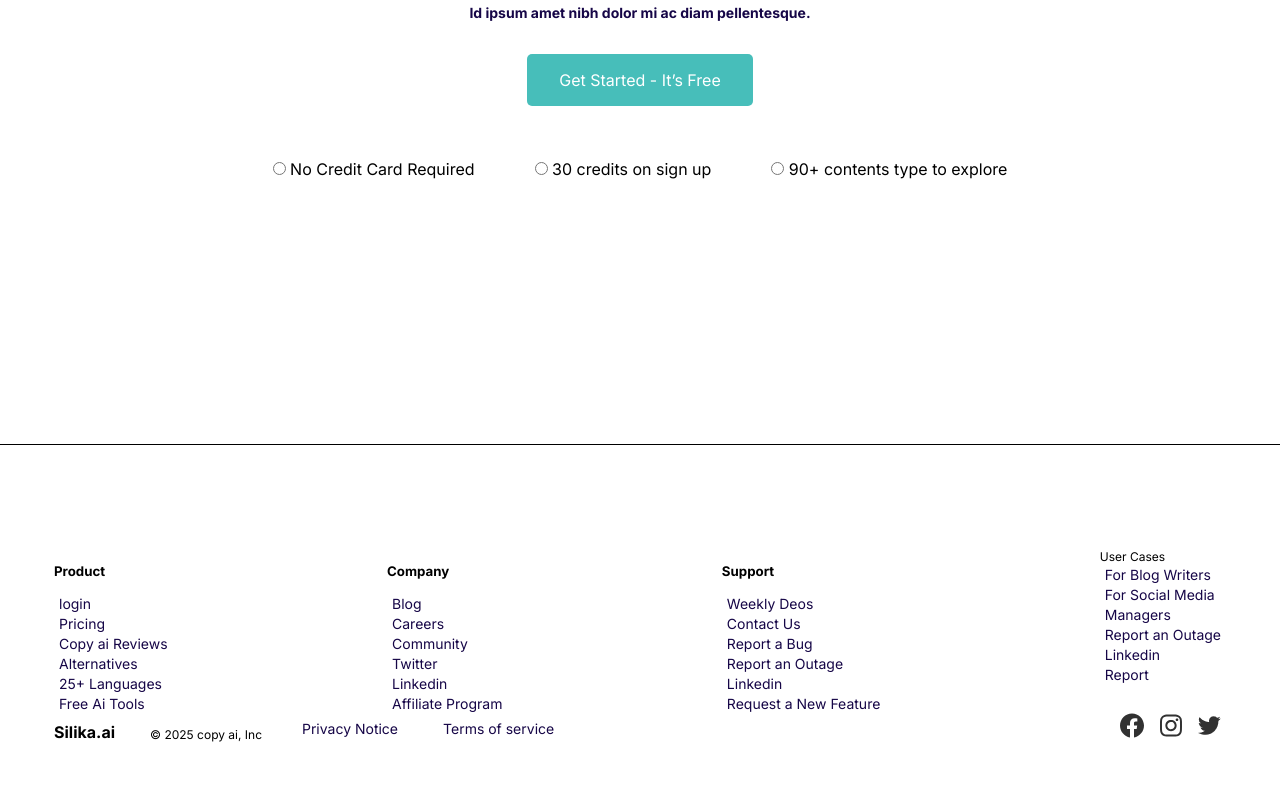
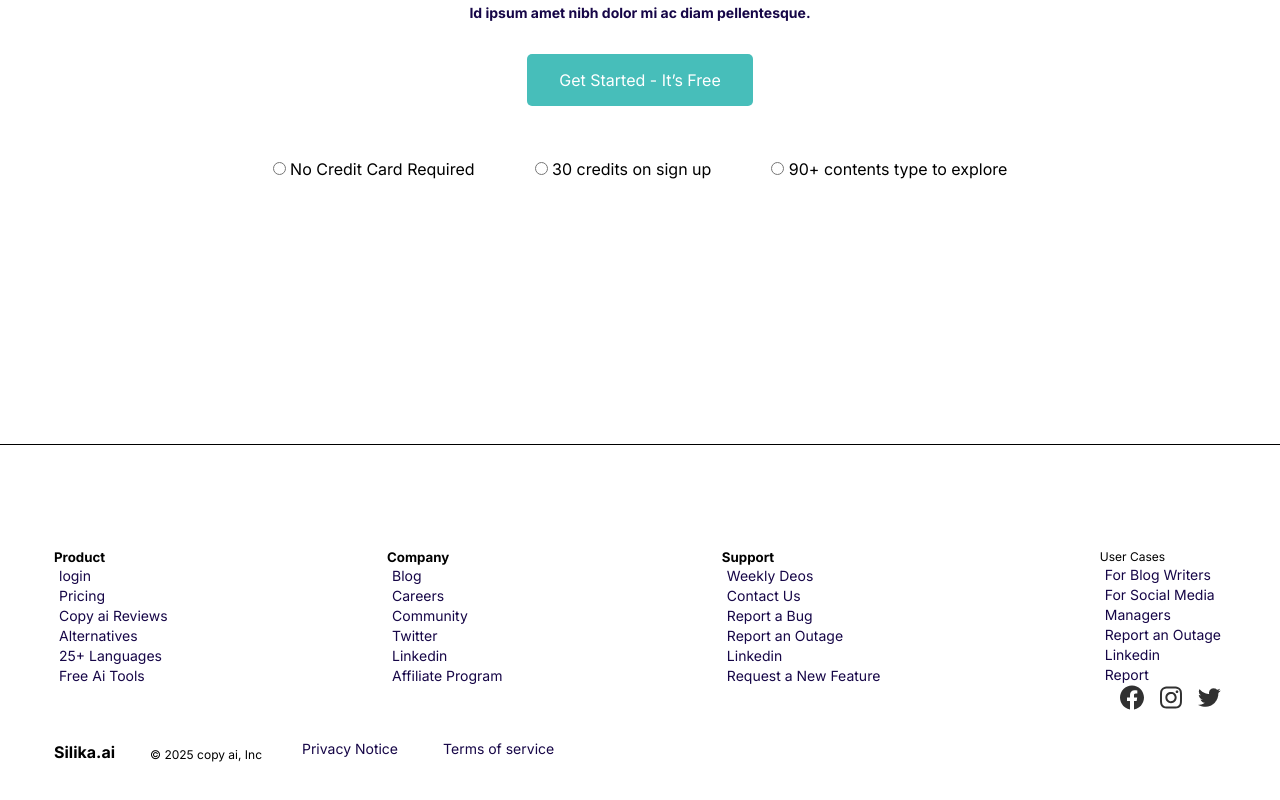
Before and after one commit to iasminbarb0sa1/aulas-css, a plain HTML site: page layout/index.html in a window 1280 px wide. Shown: the part 4376-5176 px from the top of the page. Drawn offline with Linux system fonts and the light colour scheme; a web font is replaced by a local one.

Commit message:
fix: finalização do layout

```diff
--- a/layout/css/styles.css
+++ b/layout/css/styles.css
@@ -328,14 +328,14 @@ footer p {
 
 footer a {
     font-size: 14px;
-    margin: 5px;
+   margin: 5px;
 }
 
 footer {
     border-top: 1px solid #000;
     margin-top: 265px;
     padding-top: 104px;
-    padding-bottom: 174px;
+    padding-bottom: 174px ;
 }
 
 footer ul li {
@@ -347,8 +347,5 @@ footer ul li {
     justify-content: space-between;
     align-items: end;
     gap: 35px;
+    padding-top: 50px;
 }
- footer .lista h5{
-    margin-bottom: 50px;
-    margin: 14px 0;
-}
```
